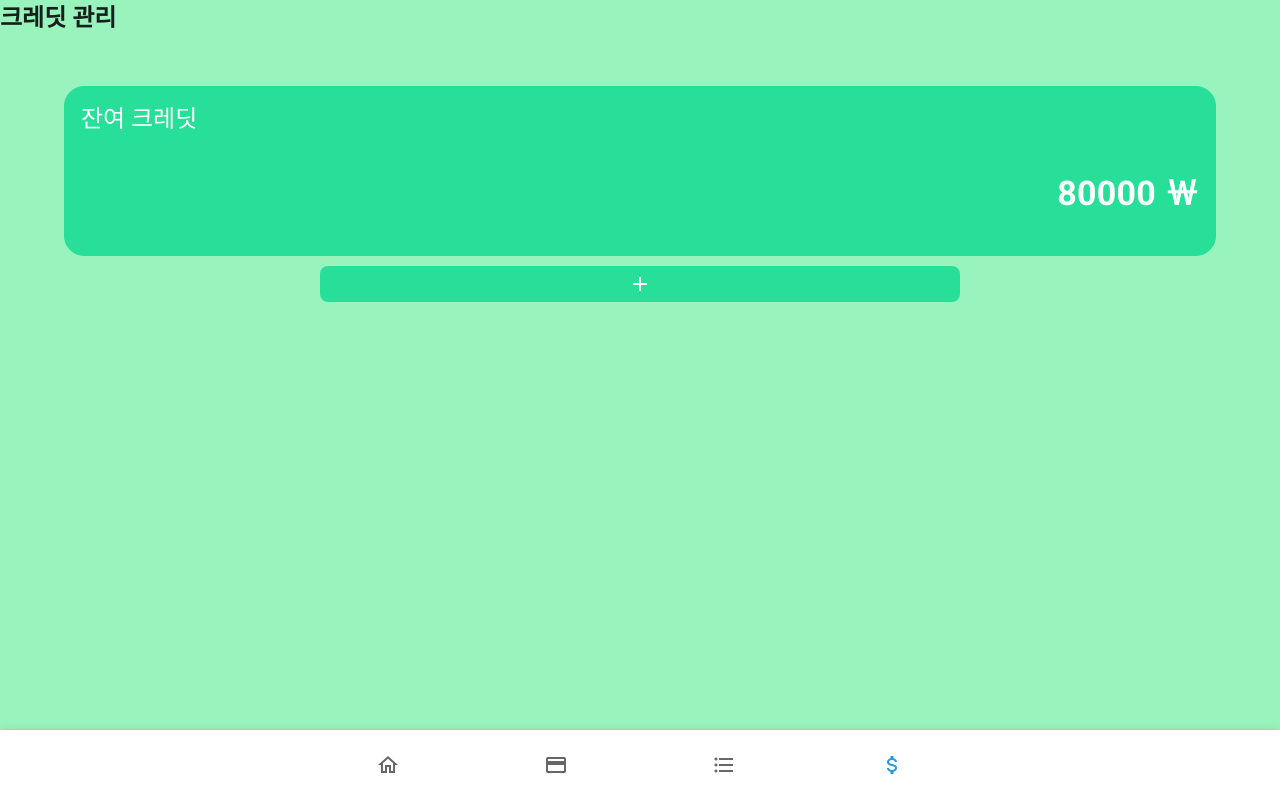
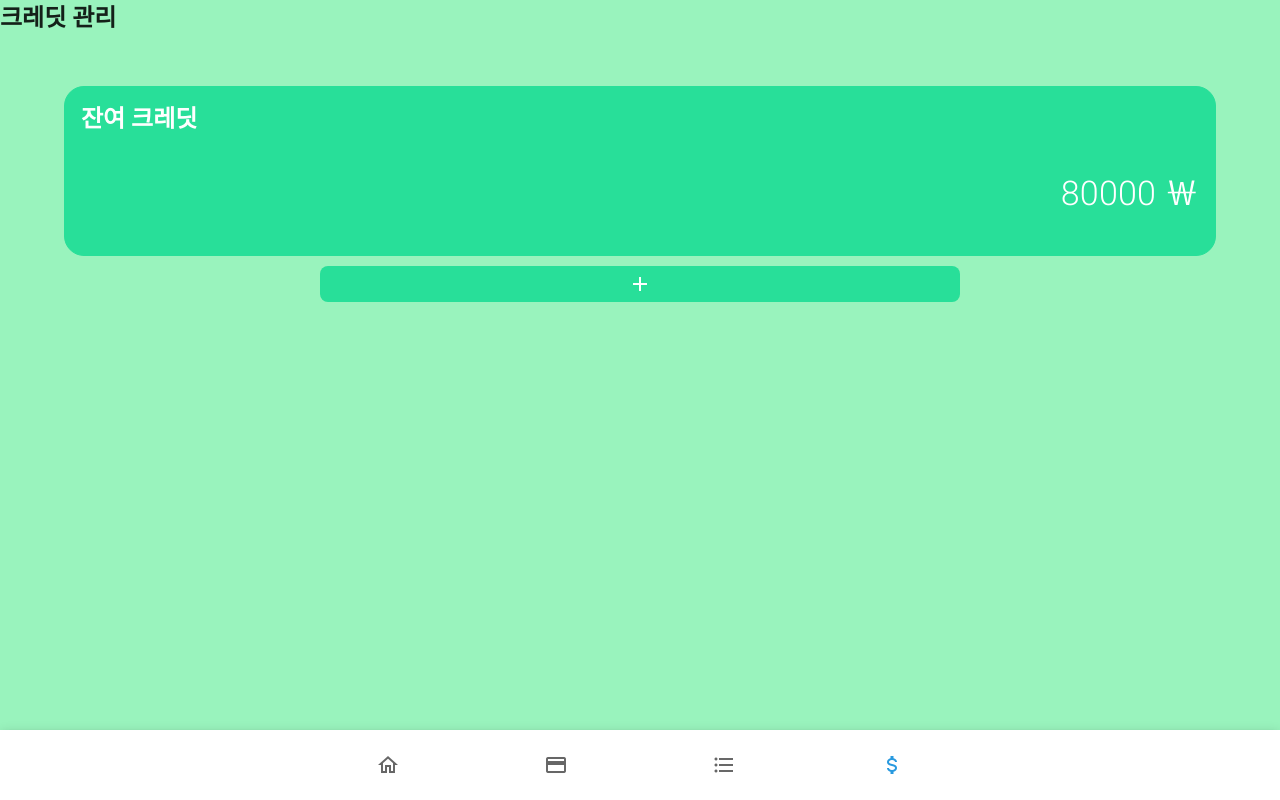
Before and after one commit to freckie/ntp-web, a Vue app: page /app/credit in a window 1280 px wide. Built offline with nearby package versions, Linux system fonts and the light colour scheme.

Commit message:
ㅕㅔㅇㅁㅅㄷUpdate

```diff
--- a/src/components/Main/MainButtons.vue
+++ b/src/components/Main/MainButtons.vue
@@ -65,6 +65,7 @@ export default {
   height: 100%;
   margin: 10px;
   background-color: white !important;
+  border-radius: 10px;
 
   .main-button-inner {
     width: 100%;
--- a/src/views/Credit.vue
+++ b/src/views/Credit.vue
@@ -9,14 +9,14 @@
       >
         <v-card-text style="color: white !important">
           <p
-            class="headline text--primary font-weight-light text-left credit-item-text"
+            class="headline text--primary font-weight-bold text-left credit-item-text"
             style="color: white !important"
           >
             잔여 크레딧
           </p>
           <br>
           <p
-            class="display-1 text--primary font-weight-bold text-right credit-item-text"
+            class="display-1 text--primary font-weight-light text-right credit-item-text"
             style="color: white !important"
           >
             {{ credits }} ￦
```
